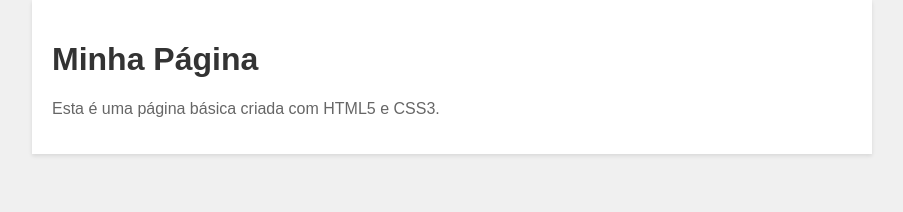
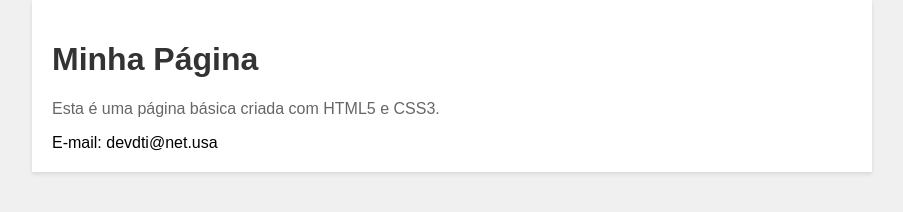
Before and after one commit to DaviBarros/projetotestemestrado, a plain HTML site: page index.html in a window 1280 px wide. Shown: the whole page, without its empty margins (188-1091 px from the left). Drawn offline with Linux system fonts and the light colour scheme.

Commit message:
inserting new e-mail address

```diff
--- a/index.html
+++ b/index.html
@@ -10,6 +10,7 @@
     <div class="container">
         <h1>Minha Página</h1>
         <p>Esta é uma página básica criada com HTML5 e CSS3.</p>
+	E-mail: devdti@net.usa
     </div>
 </body>
 </html>
```
